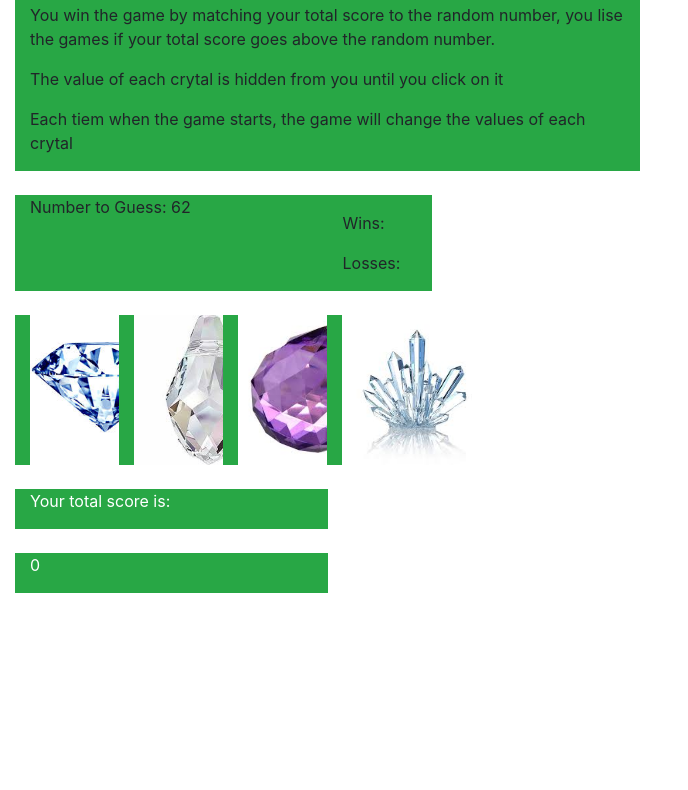
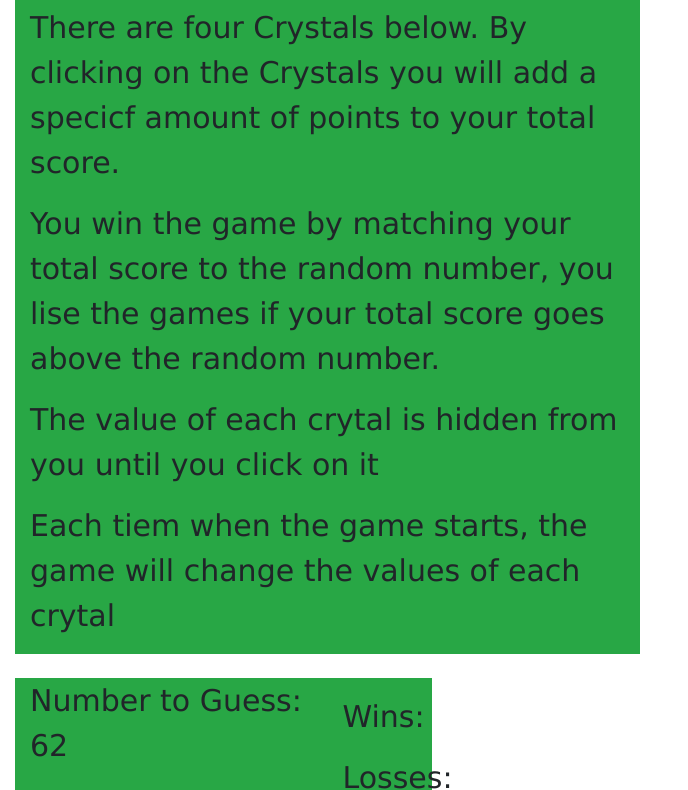
Before and after one commit to Simmigon-flagg/unit-4-game, a plain HTML site: page index.html in a window 1280 px wide. Shown: the part 197-987 px from the top of the page, without its empty margins (0-688 px from the left). Before the commit the page ends 800 px from the top, so only its background shows below. Drawn offline with nearby package versions, Linux system fonts and the light colour scheme.

Commit message:
Added changes back so that it looks better but not sure why this don't work in github pages

```diff
--- a/assets/css/style.css
+++ b/assets/css/style.css
@@ -3,6 +3,10 @@
       height: 150px;
     }
 
+    p {
+        font-family: verdana;
+        font-size: 30px;
+    }
     .score{
         color:white;
     }
```
